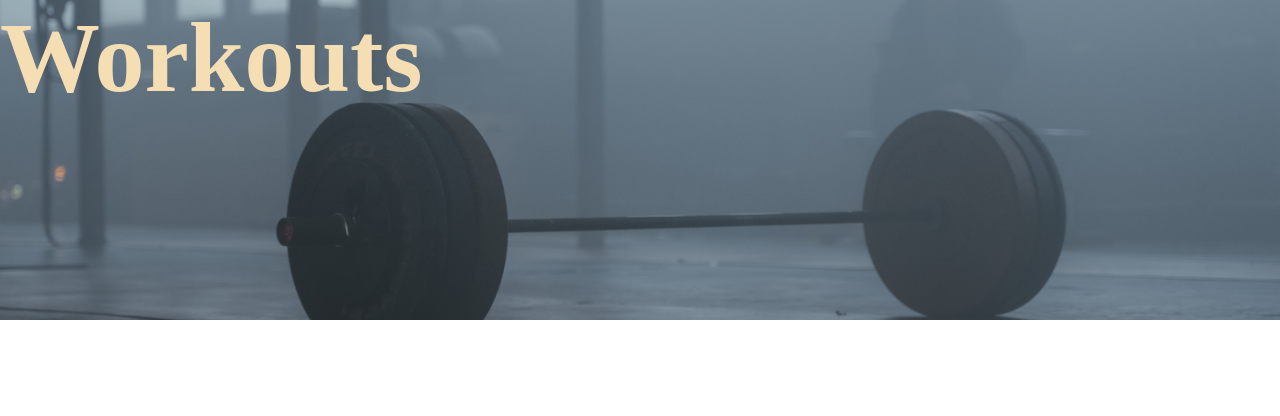
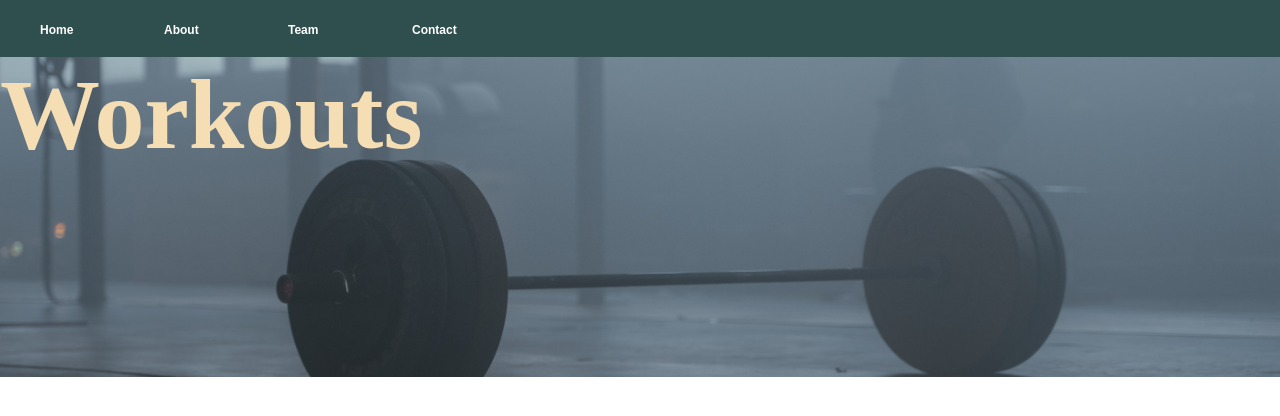
Before and after one commit to SpruceLeaves/workouts, a plain HTML site: page index.html in a window 1280 px wide. Drawn offline with Linux system fonts and the light colour scheme.

Commit message:
add more content

```diff
--- a/index.html
+++ b/index.html
@@ -7,8 +7,19 @@
     <link rel="stylesheet" href="style.css">
 </head>
 <body>
-    <div class="header"><h1>Workouts</h1></div>
-
+    <header>
+        <nav>
+          <ul>
+            <li> Home </li> <li> About </li> <li> Team </li> <li> Contact </li>
+          </ul>
+        </nav>
+    </header>
+    <div class="toptext"><h1>Workouts</h1></div>
+  <main>
+    <div class="about">
+        This site is a project to bring workout routines to the people!
+    </div>
+  </main>
 
 </body>
 </html>
--- a/style.css
+++ b/style.css
@@ -2,7 +2,8 @@
     margin: 0;
     padding:0;
 }
-.header {
+/*.toptext is the workouts text with background pic*/
+.toptext {
     color: wheat;
     font-size: 50px;
     background-image: url("./media/barbell.jpg");
@@ -10,4 +11,33 @@
     background-size: cover;
     height: 320px;
     margin: 0 auto;
+    position: relative;
+    top: 57px;
 }
+/*formats header banner*/
+header {
+    background-color: darkslategray;
+    position: fixed;
+    width: 100%;
+  }
+
+  nav {
+    margin: 0;
+    padding: 20px 0;
+  }
+
+  nav li {
+    color: #fff;
+    font-family: 'Raleway', sans-serif;
+    font-weight: 600;
+    font-size: 12px;
+    display: inline-block;
+    width: 80px;
+    padding-left: 40px;
+  }
+  /*end of header banner formatting*/
+  .about {
+    font-size: large;
+    color: #fff;
+    z-index: 1;
+  }
```
